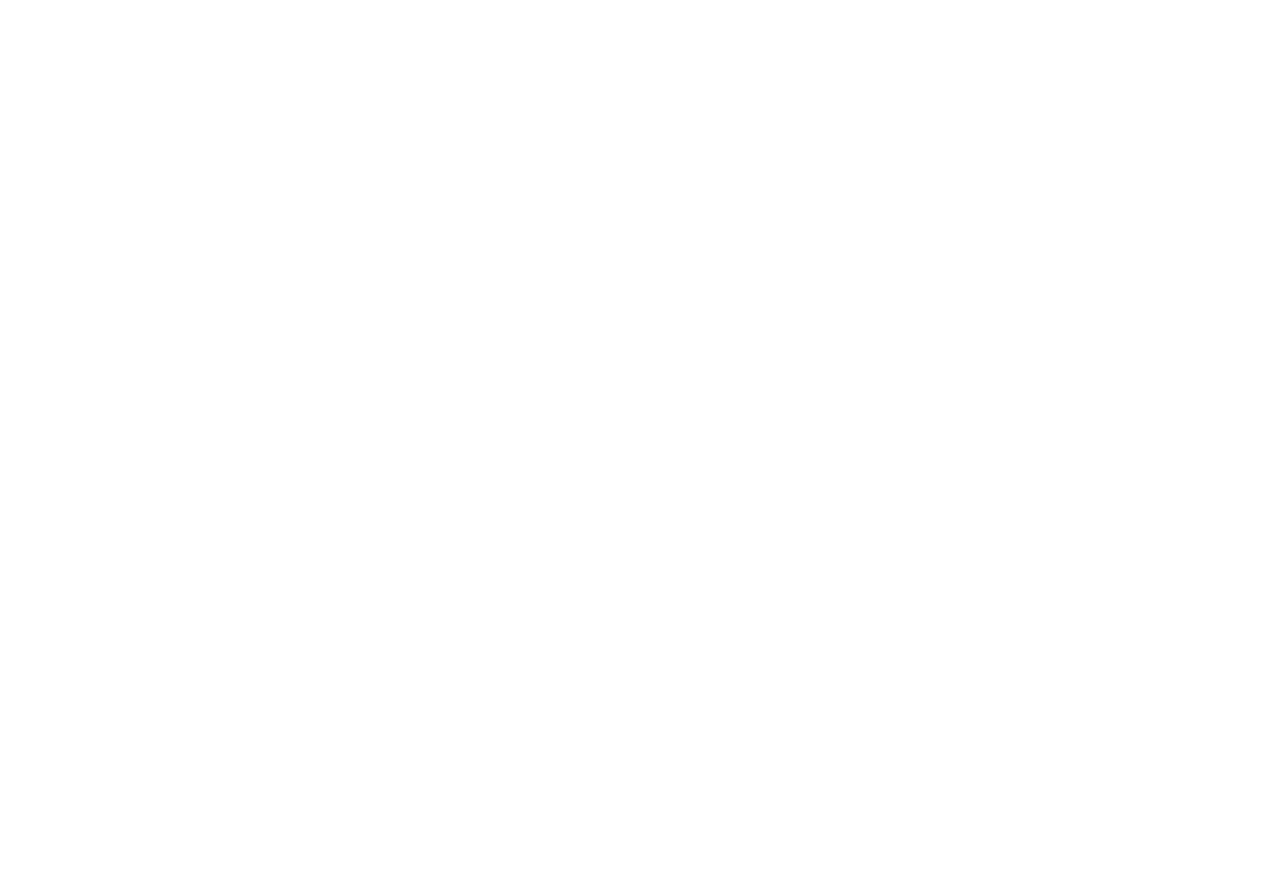
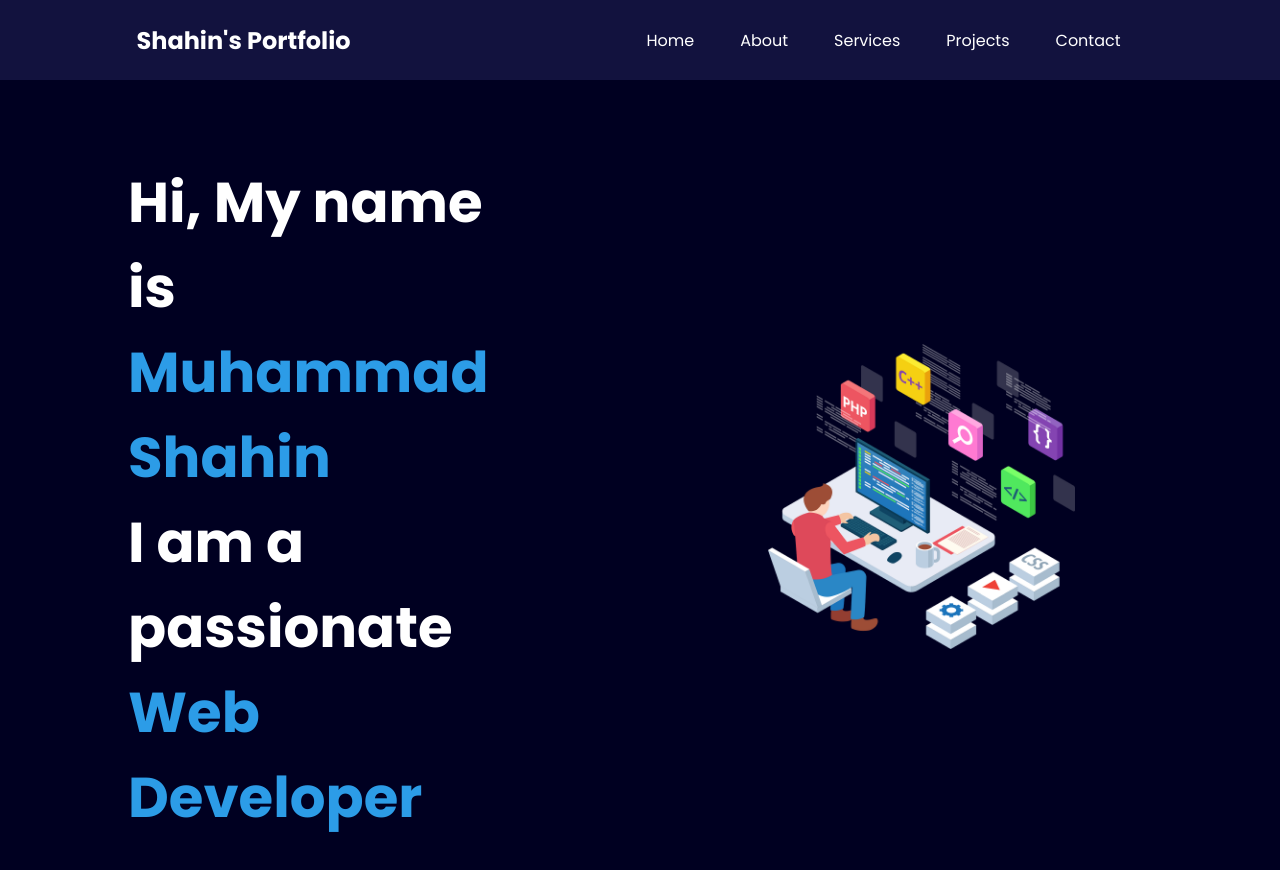
Before and after one commit to muhammad-shahin/portfolio-website, a plain HTML site: page index.html in a window 1280 px wide. Before the commit the page ends 800 px from the top, so only its background shows below. Drawn offline with nearby package versions, Linux system fonts and the light colour scheme.

Commit message:
header section added

```diff
--- a/index.html
+++ b/index.html
@@ -3,9 +3,96 @@
 <head>
     <meta charset="UTF-8">
     <meta name="viewport" content="width=device-width, initial-scale=1.0">
-    <title>Portfolio Website</title>
+    <title>Shahin - Developer Website</title>
+    <style>
+        @import url('https://fonts.googleapis.com/css2?family=Poppins:wght@400;500;600;700;800&display=swap');
+        *{
+            margin: 0;
+            padding: 0;
+            box-sizing: border-box;
+        }
+        body{
+            background-color: rgb(0, 0, 33);
+            color: white;
+            font-family: 'Poppins', sans-serif;
+        }
+        nav{
+            height: 80px;
+            background-color: rgb(18, 18, 62);
+            display: flex;
+            justify-content: space-around;
+            align-items: center;
+        }
+        nav ul{
+            display: flex;
+            justify-content: center;
+
+        }
+        nav ul li{
+            list-style: none;
+            margin: 0 23px;
+        }
+        nav ul li a{
+            text-decoration: none;
+            color: white;
+        }
+        nav ul li a:hover{
+            color: #2c9ce7;
+            transition: ;
+        }
+        .left{
+            font-size: 1.5rem;
+        }
+        .firstSection{
+            display: flex;
+            justify-content: space-around;
+            align-items: center;
+            margin: 80px 0;
+        }
+        .firstSection div{
+            width: 30%;
+        }
+        .leftSection{
+            font-size: 3rem;
+
+        }
+        .rightSection img{
+            width: 80%;
+        }
+        .name-color{
+            color: #2c9ce7;
+        }
+    </style>
 </head>
 <body>
+    <header>
+        <nav>
+            <div class="lef">
+                <h1>Shahin's Portfolio</h1>
+            </div>
+            <div class="right">
+                <ul>
+                    <li><a href="/">Home</a></li>
+                    <li><a href="/">About</a></li>
+                    <li><a href="/">Services</a></li>
+                    <li><a href="/">Projects</a></li>
+                    <li><a href="/">Contact</a></li>
+                </ul>
+            </div>
+        </nav>
+    </header>
 
+    <main>
+        <section class="firstSection">
+            <div class="leftSection">
+                <h3>Hi, My name is <span class="name-color">Muhammad Shahin</span></h2>
+                <h3>I am a passionate<br><span class="name-color">Web Developer</span></h2>
+            </div>
+            <div class="rightSection">
+                <img src="images/developer-bg.png" alt="banner image">
+            </div>
+        </section>
+    </main>
+    <script src="https://unpkg.com/typed.js@2.0.16/dist/typed.umd.js"></script>
 </body>
 </html>
```
Also changed, not shown: images/developer-bg.png (added).
